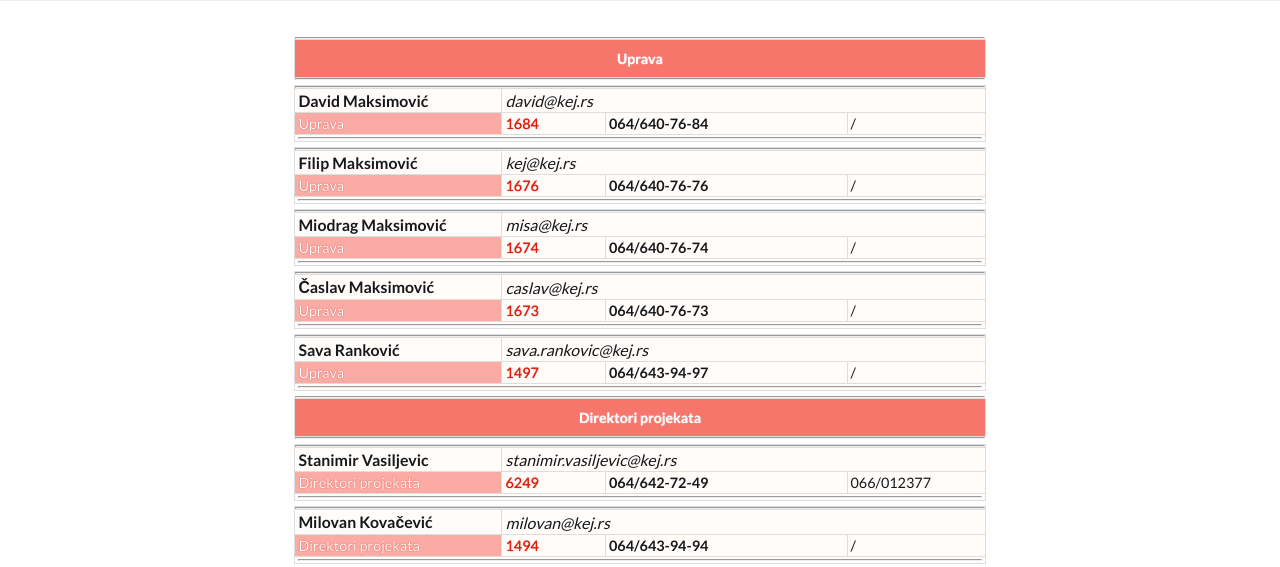
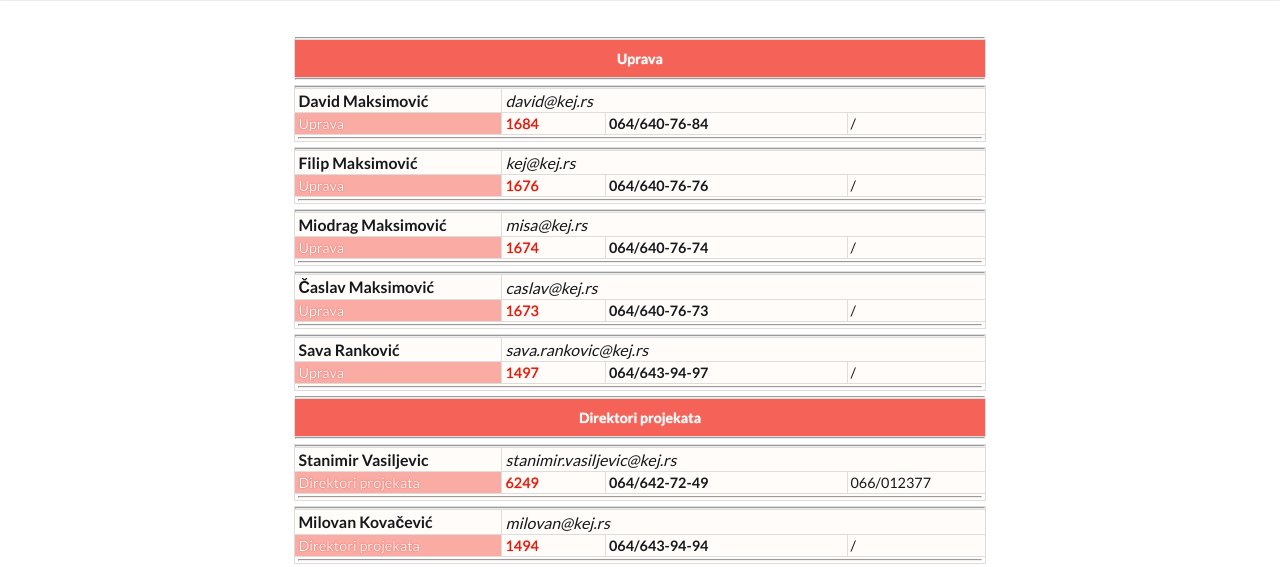
Before and after one commit to okejvaljevo/kolege, a plain HTML site: page index.html in a window 1280 px wide. Shown: the part 201-768 px from the top of the page. Drawn offline with Linux system fonts and the light colour scheme.

Commit message:
Update main.css

```diff
--- a/front/css/main.css
+++ b/front/css/main.css
@@ -465,7 +465,7 @@ section article table {
 }
 section article table thead {
   width: 100%;
-  background-color: rgba(245, 95, 83, 0.85);
+  background-color: rgba(244, 72, 59, 0.85);
   font-size: 0.8rem;
   color: #fafafa;
   text-shadow: 0 0 1px #fff;
```
